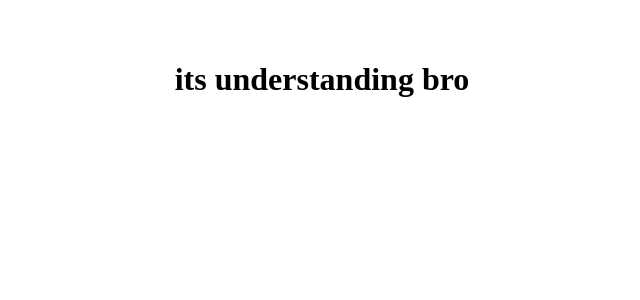
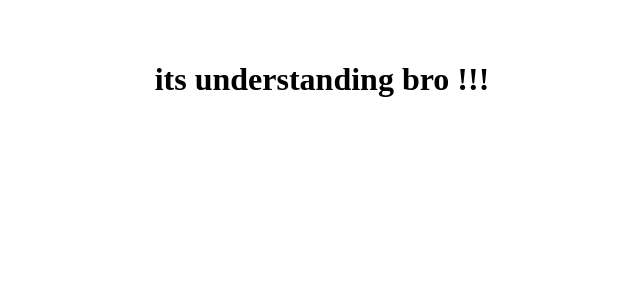
Before and after one commit to smartinternz02/SBSPS-Challenge-10711-HealthConnect-Streamlined-Doctors-Appointment-and-Health-Record-Management, a React (Vite) app in the folder understanding/: page / in a window 1280 px wide. Shown: the top 300 px of the page, without its empty margins (318-958 px from the left). Built offline with nearby package versions, Linux system fonts and the light colour scheme.

Commit message:
just testing

```diff
--- a/understanding/src/App.jsx
+++ b/understanding/src/App.jsx
@@ -8,7 +8,7 @@ function App() {
   return (
     <>
       <div>
-        <h1>its understanding bro</h1>
+        <h1>its understanding bro !!!</h1>
       </div>
     </>
   )
```
